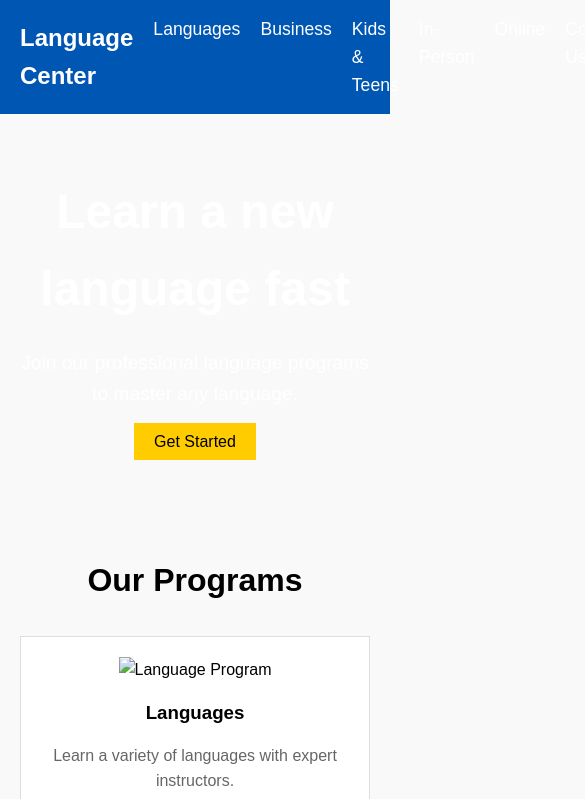
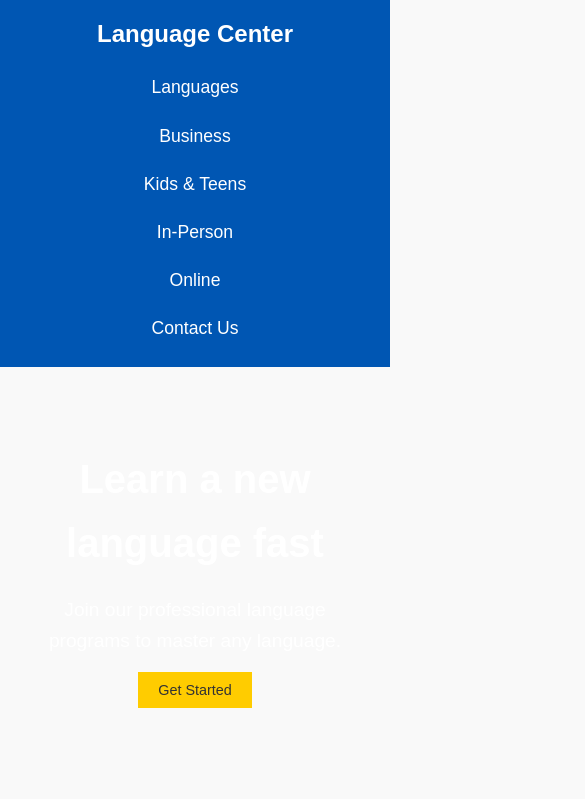
Before and after one commit to h1a2y3k4/h1a2y3k4.github.io, a website: page index.html in a window 390 px wide. Shown: the top 799 px of the page, 585 px wide, since content can reach past the window. Drawn offline with Linux system fonts and the light colour scheme.

Commit message:
Update index.html

```diff
--- a/index.html
+++ b/index.html
@@ -5,6 +5,17 @@
     <meta name="viewport" content="width=device-width, initial-scale=1.0">
     <title>Language Center</title>
     <style>
+        /* CSS Variables */
+        :root {
+            --primary-color: #0056b3;
+            --secondary-color: #ffcc00;
+            --hover-color: #ff9933;
+            --background-color: #f9f9f9;
+            --text-color: #333;
+            --white: #ffffff;
+            --gray: #666;
+        }
+
         /* General Styles */
         * {
             margin: 0;
@@ -15,7 +26,18 @@
 
         body {
             line-height: 1.6;
-            background-color: #f9f9f9;
+            background-color: var(--background-color);
+        }
+
+        img {
+            display: block;
+            width: 100%;
+            height: auto;
+        }
+
+        a {
+            color: inherit;
+            text-decoration: none;
         }
 
         /* Header */
@@ -23,8 +45,8 @@
             display: flex;
             justify-content: space-between;
             align-items: center;
-            background-color: #0056b3;
-            color: white;
+            background-color: var(--primary-color);
+            color: var(--white);
             padding: 15px 20px;
         }
 
@@ -43,13 +65,17 @@
         }
 
         nav ul li a {
-            color: white;
-            text-decoration: none;
+            color: var(--white);
             font-size: 1.1rem;
         }
 
         nav ul li a:hover {
             text-decoration: underline;
+        }
+
+        /* Main Content */
+        main {
+            padding: 20px;
         }
 
         /* Hero Section */
@@ -59,7 +85,7 @@
             background-position: center;
             padding: 60px 20px;
             text-align: center;
-            color: white;
+            color: var(--white);
         }
 
         .hero h1 {
@@ -74,16 +100,15 @@
 
         .cta-button {
             padding: 10px 20px;
-            background-color: #ffcc00;
-            color: black;
+            background-color: var(--secondary-color);
+            color: var(--text-color);
             border: none;
             font-size: 1rem;
             cursor: pointer;
-            text-decoration: none;
         }
 
         .cta-button:hover {
-            background-color: #ff9933;
+            background-color: var(--hover-color);
         }
 
         /* Courses Section */
@@ -104,15 +129,10 @@
         }
 
         .course-item {
-            background-color: white;
+            background-color: var(--white);
             border: 1px solid #ddd;
             padding: 20px;
             text-align: center;
-        }
-
-        .course-item img {
-            max-width: 100%;
-            height: auto;
         }
 
         .course-item h3 {
@@ -120,35 +140,50 @@
         }
 
         .course-item p {
-            color: #666;
+            color: var(--gray);
         }
 
         /* Footer */
         footer {
-            background-color: #333;
-            color: white;
+            background-color: var(--primary-color);
+            color: var(--white);
             text-align: center;
             padding: 20px;
         }
 
         .footer-links a {
-            color: white;
+            color: var(--white);
             margin: 0 10px;
-            text-decoration: none;
-        }
-
-        .footer-links a:hover {
-            text-decoration: underline;
         }
 
         .social-media a {
-            color: white;
+            color: var(--white);
             margin: 0 10px;
-            text-decoration: none;
         }
 
-        .social-media a:hover {
-            text-decoration: underline;
+        /* Responsive Adjustments */
+        @media (max-width: 768px) {
+            header {
+                flex-direction: column;
+                text-align: center;
+            }
+
+            nav ul {
+                flex-direction: column;
+                margin-top: 10px;
+            }
+
+            nav ul li {
+                margin: 10px 0;
+            }
+
+            .hero h1 {
+                font-size: 2.5rem;
+            }
+
+            .cta-button {
+                font-size: 0.9rem;
+            }
         }
     </style>
 </head>
@@ -168,6 +203,8 @@
         </nav>
     </header>
 
+    <!-- Main Content -->
+    <main>
         <!-- Hero Section -->
         <section class="hero">
             <div class="hero-content">
@@ -198,6 +235,7 @@
                 </div>
             </div>
         </section>
+    </main>
 
     <!-- Footer Section -->
     <footer>
```
Lines whose indentation alone changed are shown as unchanged.
